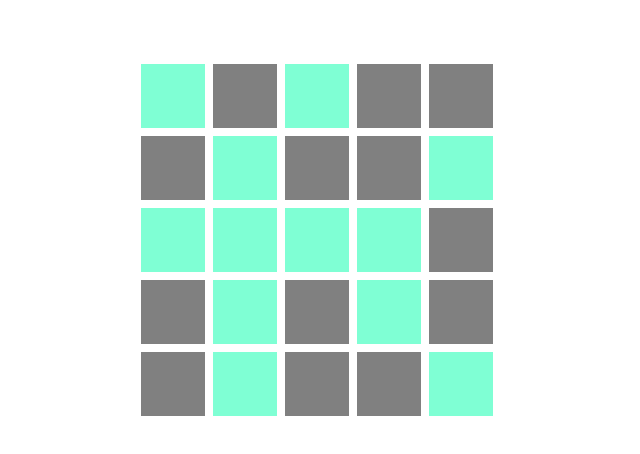
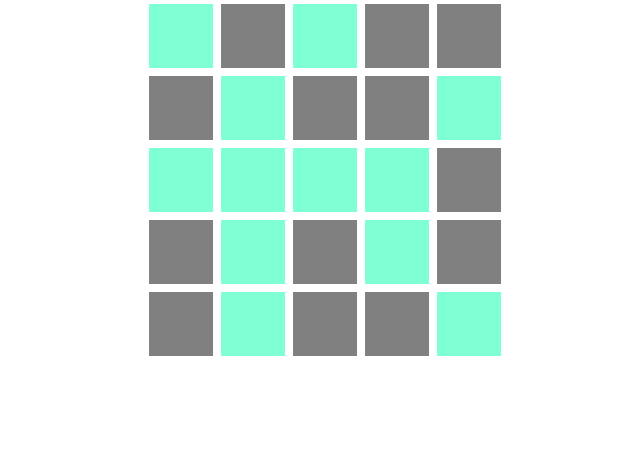
Before and after one commit to wcaokaze/clear-all-to-win, a Vue app: page /#/ in a window 1280 px wide. Shown: the top 454 px of the page, without its empty margins (323-963 px from the left). Built offline with nearby package versions, Linux system fonts and the light colour scheme.

Commit message:
クリアしたときにクリアって出るようにしてみた

```diff
--- a/src/views/Home.vue
+++ b/src/views/Home.vue
@@ -1,6 +1,11 @@
 <template>
     <div class="home">
-        <Field :field="field" @cellClick="onCellClick"/>
+        <Field class="field" :field="field" @cellClick="onCellClick"/>
+        <div class="cleared" v-if="isCleared">
+            <span>
+                CLEAR
+            </span>
+        </div>
     </div>
 </template>
 
@@ -24,6 +29,10 @@
 
         mounted() {
             this.field = Home.generateRandomField(5, 5, 15, this.rule);
+        }
+
+        private get isCleared(): boolean {
+            return this.field.every(column => column.every(cell => !cell));
         }
 
         private onCellClick(clickedX: number, clickedY: number) {
@@ -79,4 +88,22 @@
 </script>
 
 <style lang="stylus">
+    .field {
+        position absolute
+        top 0
+    }
+
+    .cleared {
+        width 100%
+        position absolute
+        top 48px
+
+        span {
+            padding 32px
+            color #00c15a
+            font-size 150%
+            font-weight bold
+            background-color #fff
+        }
+    }
 </style>
```
